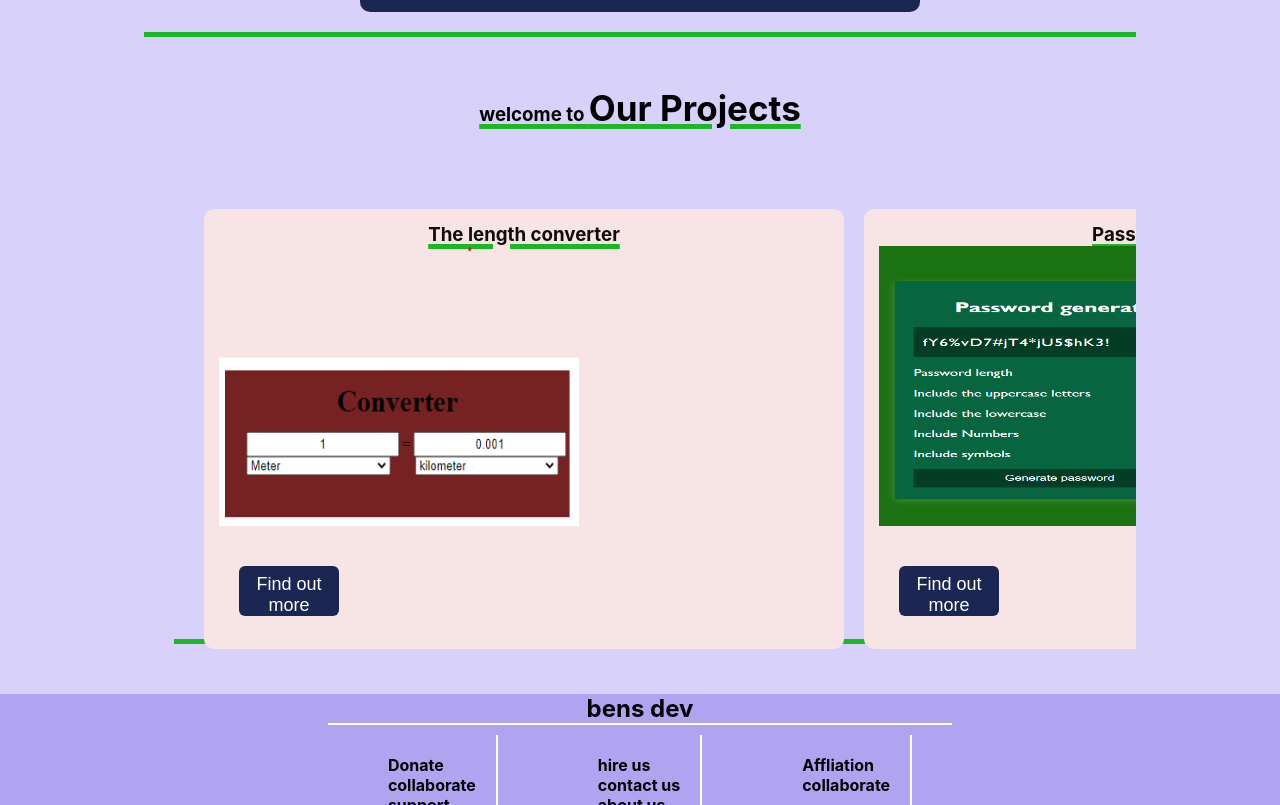
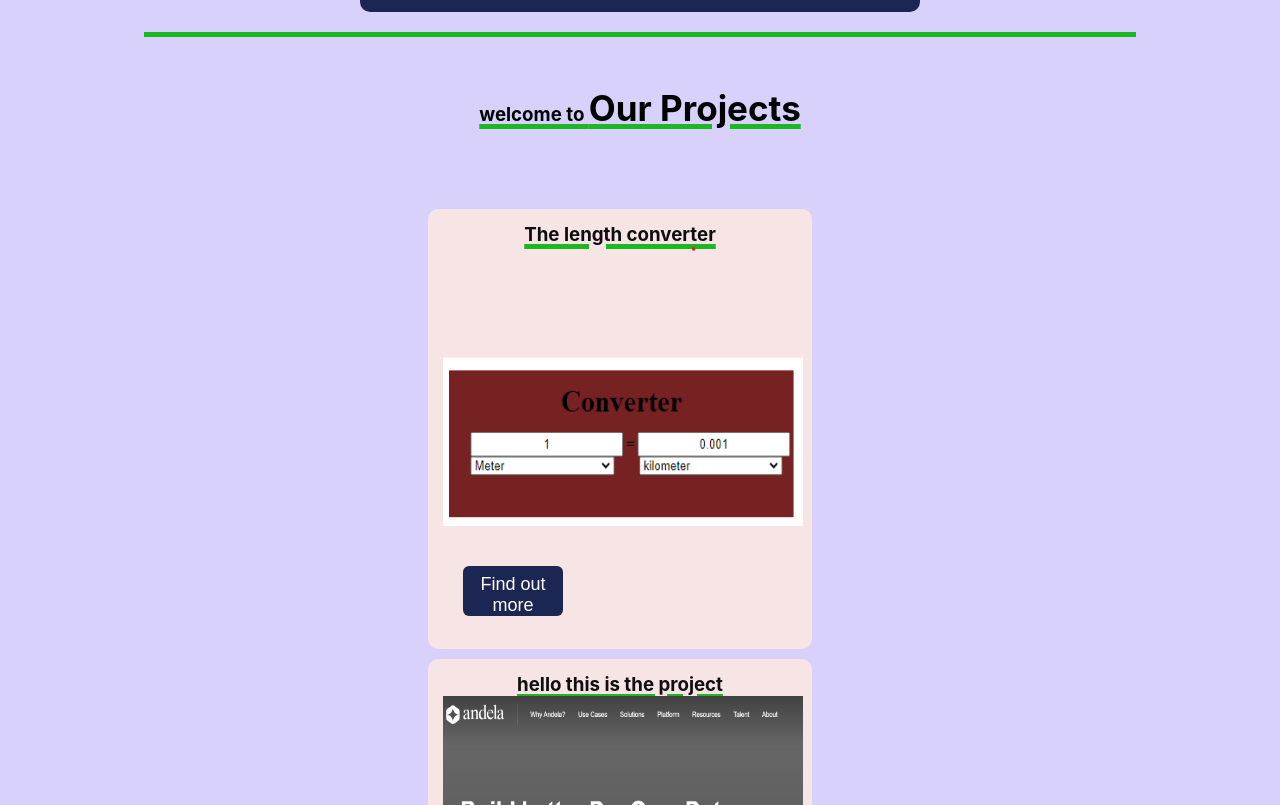
Before and after one commit to sirben181/my-app, a React (Create React App) app: page / in a window 1280 px wide. Shown: the part 1695-2500 px from the top of the page. Built offline with nearby package versions, Linux system fonts and the light colour scheme.

Commit message:
fixing the projects

```diff
--- a/src/pages/Home.js
+++ b/src/pages/Home.js
@@ -59,7 +59,7 @@ const Home = () => {
                                                             </div>
 
                                                         </div>
-                                                        <div className="card-wrapper">
+                                                        {/* <div className="card-wrapper">
 
                                                             <div className='card'>
 
@@ -125,6 +125,7 @@ const Home = () => {
                                                                         </Link>
                                                                     </div>
                                                                     </div>
+                                                                 </div>
                                                                     <div className="card-wrapper">
 
                                                                 <div className="card">
@@ -141,11 +142,11 @@ const Home = () => {
                                                                     </div>
 
                                                                 </div>
-                                                            </div>
+                                                          </div>*/}
                                                         </div>
                                                 </div>
 
-                                                 </div>
+
                                         </div>
                                 </div>
                         </div>
--- a/src/pages/home.css
+++ b/src/pages/home.css
@@ -69,6 +69,7 @@
     margin:50px 30px 30px 30px;
     border-bottom:solid 5px rgb(27, 184, 35) ;
 
+
 }
 .home-projects-wrapper{
     display:flex;
@@ -91,31 +92,33 @@
     display:flex;
     flex-direction: column;
     justify-content: center;
-    margin-left:auto;
-    margin-right: auto;
+    margin-left:50px;
+    margin-right: 50px;
 
 }
 .card-container{
     display:flex;
     justify-content: center;
+    align-content: center;
     margin-top:15px;
     margin-bottom: 15px;
-    margin-left:auto;
-    margin-right:auto;
+    margin-left:30px;
+    margin-right:30px;
     padding:20px;
-    height:60vh;
-    width:120vw;
+    height:100vh;
+    width:100vw;
 
 }
-.card-wrapper{display:flex;
+.card-wrapper{display:block;
     justify-content: center;
+    align-content: center;
     margin-top:15px;
     margin-bottom: 15px;
-    margin-left:auto;
-    margin-right:auto;
+    /* margin-left:50px;
+    margin-right:50px; */
     padding:20px;
-    height:60vh;
-    width:120vw;
+    height:80%;
+    width:80%;
 }
 .card{
     display:flex;
@@ -126,7 +129,7 @@
     margin:10px;
     border-radius:10px;
     height:55vh;
-    width:50vw;
+    width:30vw;
 }
 .project-card-header h3{
 text-align:center;
```
